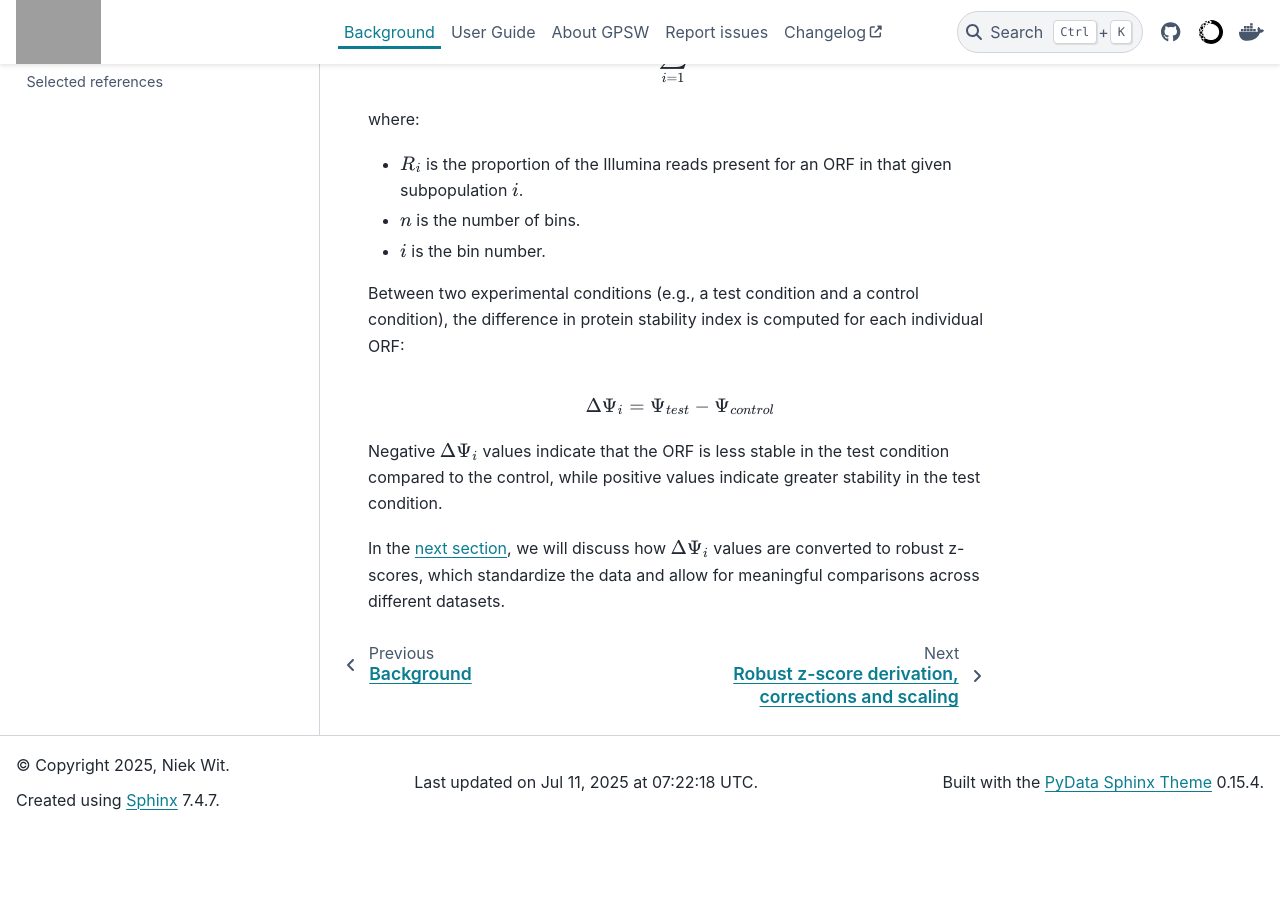
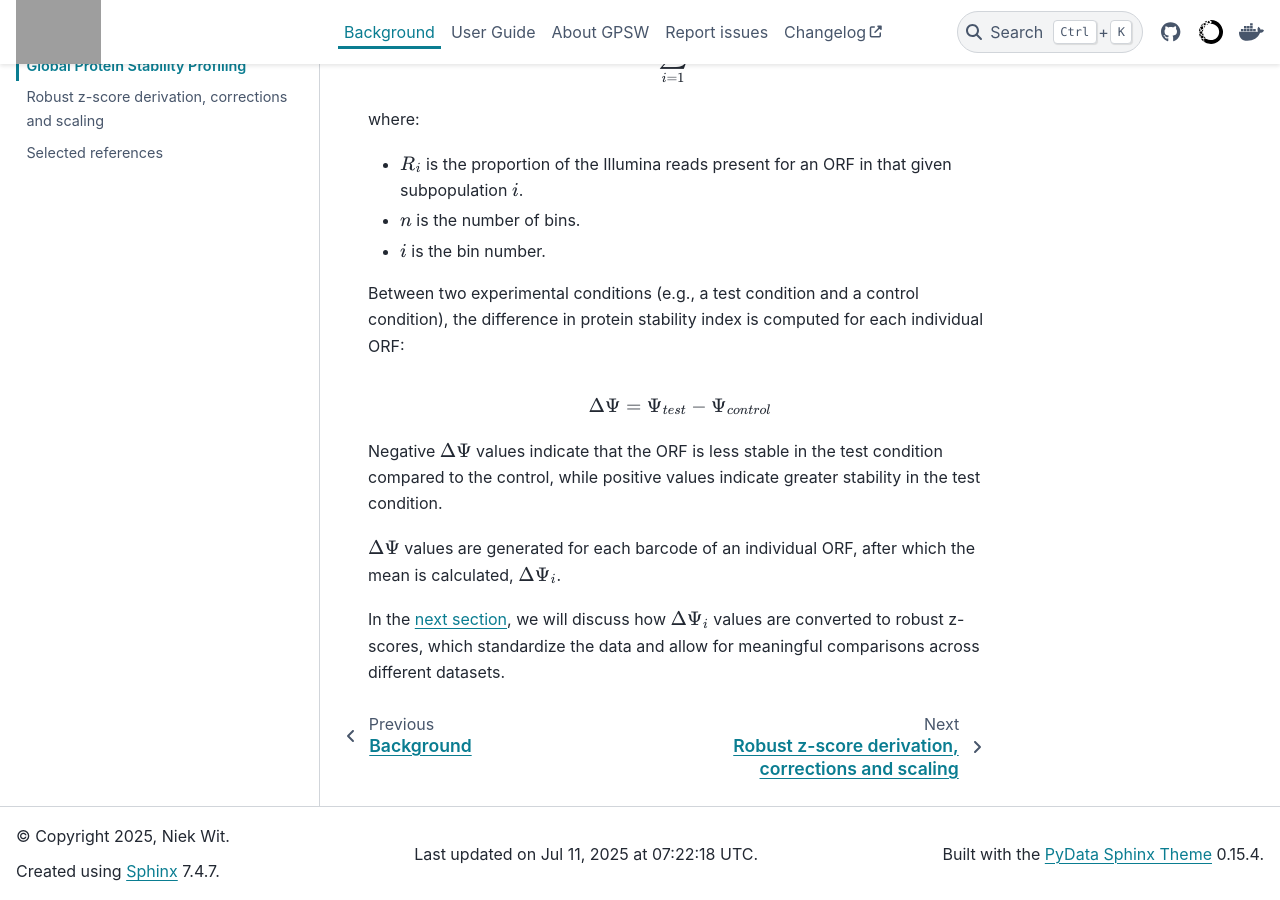
Before and after one commit to niekwit/gps-orfeome, a Sphinx documentation site: the page built from docs/gps.rst, in a window 1280 px wide and 900 px high, scrolled down 1420 px. Built offline with Sphinx 7.4.7 and the PyData theme 0.15.4, drawn with Linux system fonts in a browser that asks for light colours; before the commit the page ends 2249 px from its top, so only the background shows below that; grey boxes are pictures that could not be loaded.

Commit message:
improved consistency

```diff
--- a/docs/gps.rst
+++ b/docs/gps.rst
@@ -33,8 +33,10 @@
 
 .. math::
 
-   \Delta\Psi_i = \Psi_{test} - \Psi_{control}
+   \Delta\Psi = \Psi_{test} - \Psi_{control}
 
-Negative :math:`\Delta\Psi_i` values indicate that the ORF is less stable in the test condition compared to the control, while positive values indicate greater stability in the test condition.
+Negative :math:`\Delta\Psi` values indicate that the ORF is less stable in the test condition compared to the control, while positive values indicate greater stability in the test condition.
+
+:math:`\Delta\Psi` values are generated for each barcode of an individual ORF, after which the mean is calculated, :math:`\Delta\Psi_i`.
 
 In the :ref:`next section <zscore>`, we will discuss how :math:`\Delta\Psi_i` values are converted to robust z-scores, which standardize the data and allow for meaningful comparisons across different datasets.
--- a/docs/workflow_settings.rst
+++ b/docs/workflow_settings.rst
@@ -109,7 +109,7 @@
      test: [Test]
      control: [Control]
 
-`GPSW` calculates :math:`\Delta PSI` values by pairing corresponding test and control conditions. For instance, if you define tests as `[Test1, Test2]` and controls as `[Control1, Control2]`, `GPSW` will compare Test1 with Control1 and Test2 with Control2. It's essential that all samples share the same ``bin_number``.
+`GPSW` calculates :math:`\Delta\Psi_i` values by pairing corresponding test and control conditions. For instance, if you define tests as `[Test1, Test2]` and controls as `[Control1, Control2]`, `GPSW` will compare Test1 with Control1 and Test2 with Control2. It is essential that all samples share the same ``bin_number``.
 
 Bin number
 --------------------------------------------------------------------------------
@@ -338,4 +338,4 @@
 ``sd_threshold``
 ~~~~~~~~~~~~~~~~~
 
-The ``sd_threshold`` is the standard deviation threshold for marking high confidence hits. For example, if the `sd_threshold` is set to 2, then an ORF will be considered a high confidence hit if its :math:`\Delta PSI` is greater than 2 times the standard deviation of the :math:`\Delta PSI` value of that ORF.
+The ``sd_threshold`` is the standard deviation threshold for marking high confidence hits. For example, if the `sd_threshold` is set to 2, then an ORF will be considered a high confidence hit if its :math:`\Delta\Psi_i` is greater than 2 times the standard deviation of the :math:`\Delta\Psi_i` value of that ORF.
```
Also changed, not shown: other parts of docs/workflow_settings.rst (+1 -1 lines).
